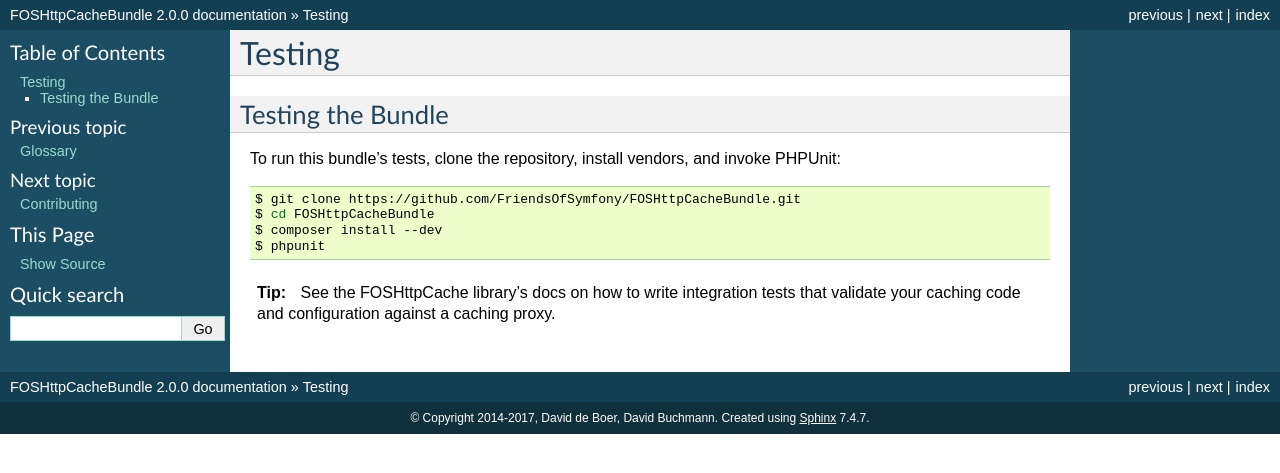
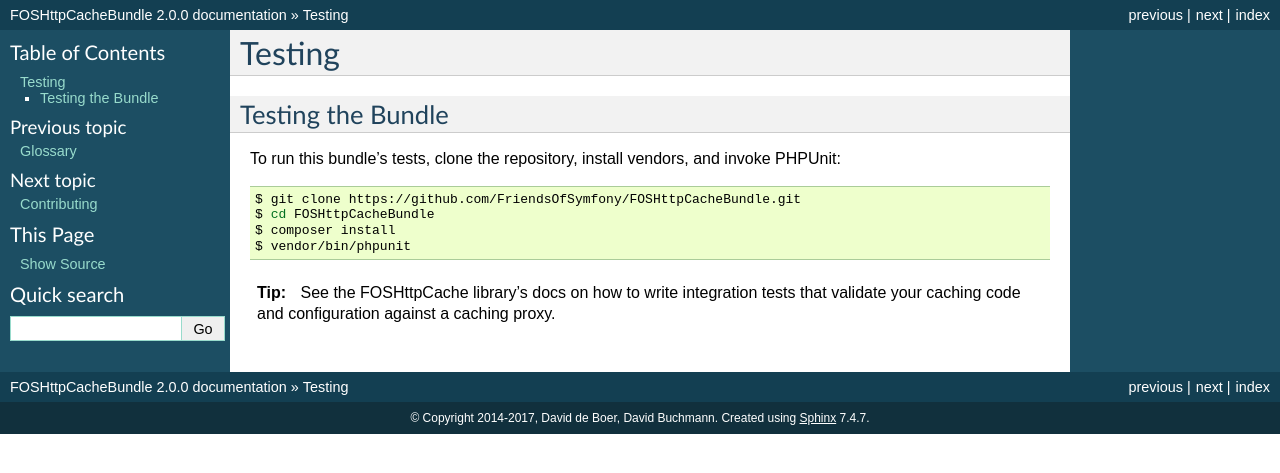
Before and after one commit to FriendsOfSymfony/FOSHttpCacheBundle, a Sphinx documentation site: the page built from Resources/doc/testing.rst, in a window 1280 px wide. Shown: the top 473 px of the page. Built offline with Sphinx 7.4.7, drawn with Linux system fonts in a browser that asks for light colours.

Commit message:
Update testing doc

```diff
--- a/Resources/doc/testing.rst
+++ b/Resources/doc/testing.rst
@@ -11,8 +11,8 @@
 
     $ git clone https://github.com/FriendsOfSymfony/FOSHttpCacheBundle.git
     $ cd FOSHttpCacheBundle
-    $ composer install --dev
-    $ phpunit
+    $ composer install
+    $ vendor/bin/phpunit
 
 .. tip::
 
--- a/composer.json
+++ b/composer.json
@@ -23,7 +23,7 @@
     "require": {
         "php": "^5.5.0 || ^7.0.0",
         "friendsofsymfony/http-cache": "2.0.x-dev",
-        "symfony/framework-bundle": "^2.8||^3.0",
+        "symfony/framework-bundle": "^2.8 || ^3.0",
         "symfony/http-foundation": "~2.8.13 || ^3.1.6"
     },
     "require-dev": {
```
